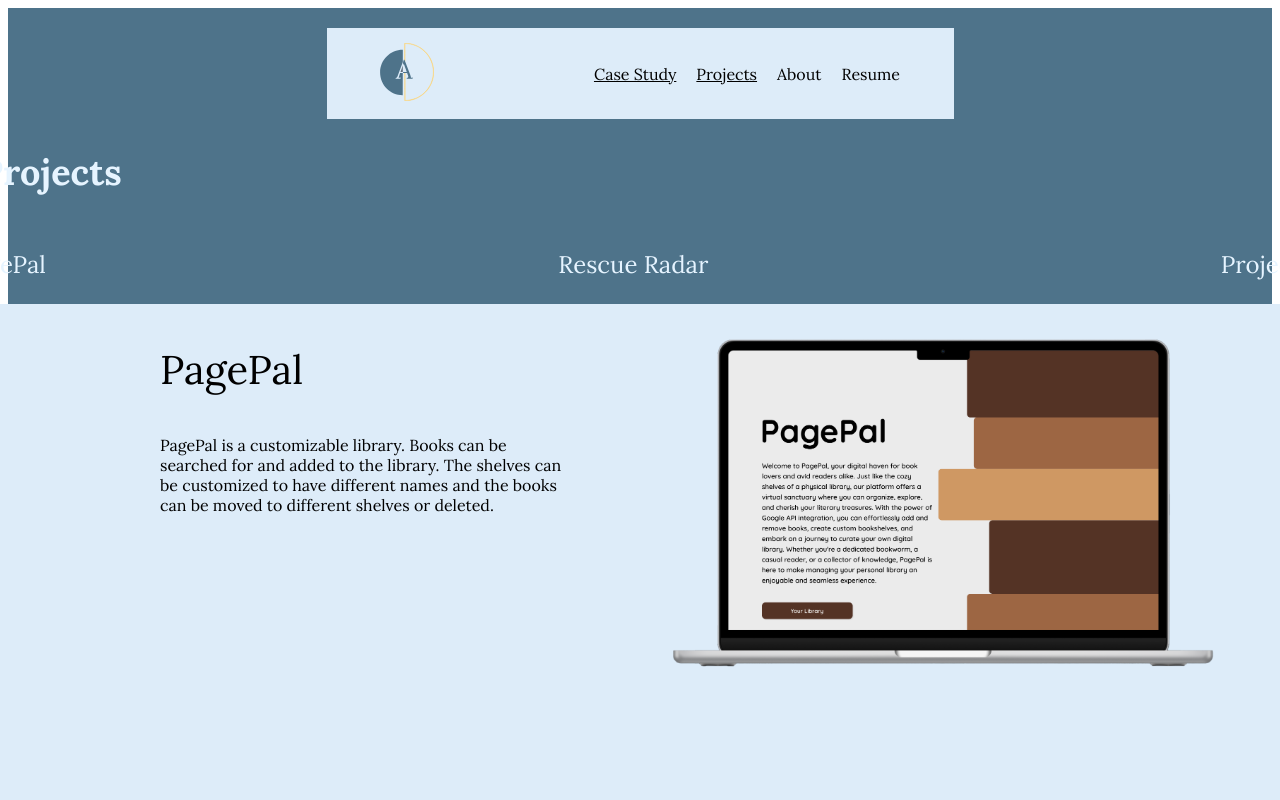
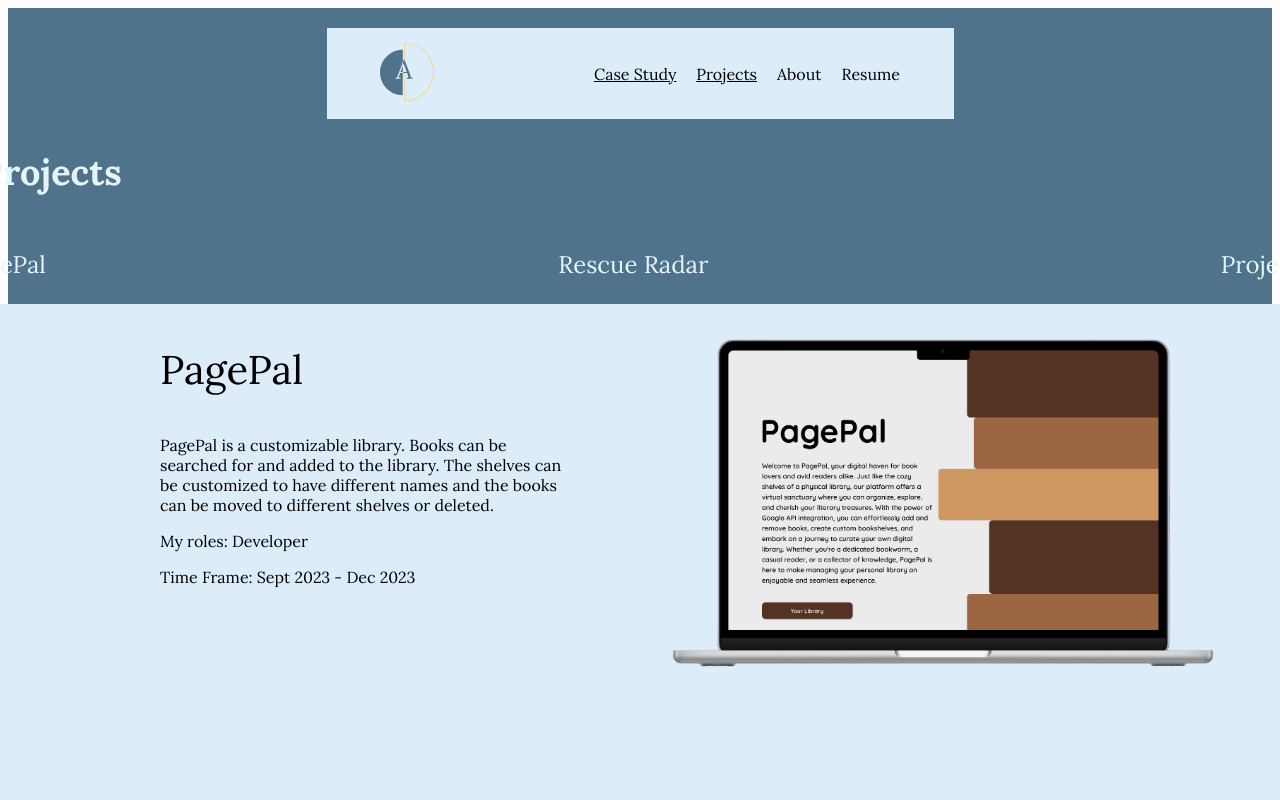
Before and after one commit to anikagrewal/Portfolio, a Next.js app: page /projects in a window 1280 px wide. Shown: the top 800 px of the page. Built offline with nearby package versions, Linux system fonts and the light colour scheme.

Commit message:
project header

```diff
--- a/pages/projects.js
+++ b/pages/projects.js
@@ -24,6 +24,8 @@ export default function Projects() {
           <div className={styles.pageLeft}>
             <p className={styles.mainTitlePage}>PagePal</p>
             <p className={styles.pageText}>PagePal is a customizable library. Books can be searched for and added to the library. The shelves can be customized to have different names and the books can be moved to different shelves or deleted.</p>
+            <p className={styles.pageText}>My roles: Developer</p>
+            <p className={styles.pageText}>Time Frame: Sept 2023 - Dec 2023</p>
             </div>
             <Image src={'/images/pagepall.png'} alt='logo' width={800} height={400} />
         </div>
```
